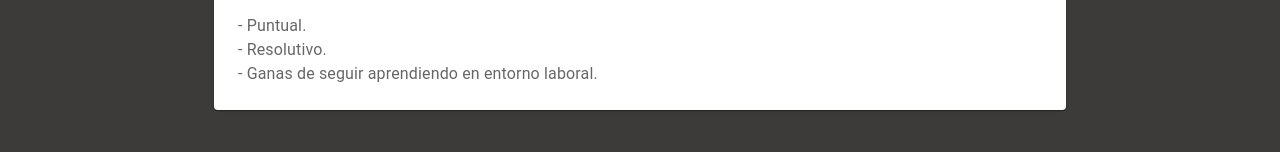
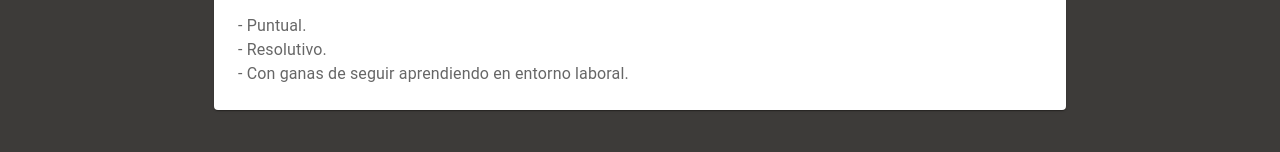
Before and after one commit to RubenSamper/CV_React, a React (Vite) app: page / in a window 1280 px wide. Shown: the part 892-1044 px from the top of the page. Built offline with nearby package versions, Linux system fonts and the light colour scheme.

Commit message:
Subo a producción el proyecto en React

```diff
--- a/src/data/projects.json
+++ b/src/data/projects.json
@@ -2,7 +2,7 @@
     {
         "title": "Página web KeyZone",
         "description": "Desarrollo de página web para la asignatura de diseño de interfaces",
-        "image": "/public/logoKeyZone.svg",
+        "image": "/logoKeyZone.svg",
         "link": "https://rubensamper.github.io/-rubensamper-.github.io/",
         "creator": "Rubén Samper Cruz"
     }
--- a/src/pages/LandingPage.jsx
+++ b/src/pages/LandingPage.jsx
@@ -81,7 +81,7 @@ export default function LandingPage() {
                         <Grid container spacing={3} alignItems="center" sx={{ backgroundColor: "#ffffff" }}>
                             <Grid item xs={12} sm={4}>
                                 <Avatar
-                                    src="/public/ruben.jpeg"
+                                    src="/ruben.jpeg"
                                     alt="Rubén Samper Cruz"
                                     sx={{ width: 160, height: 160, mx: { xs: "auto", sm: 0 } }}
                                 />
@@ -104,7 +104,7 @@ export default function LandingPage() {
                                 <Typography color="text.secondary">- Puntual.</Typography>
                                 <Typography color="text.secondary">- Resolutivo.</Typography>
                                 <Typography color="text.secondary">
-                                    - Ganas de seguir aprendiendo en entorno laboral.
+                                    - Con ganas de seguir aprendiendo en entorno laboral.
                                 </Typography>
                             </Grid>
                         </Grid>
```
Also changed, not shown: 1 other file (tests, documents, lock files or other folders).
